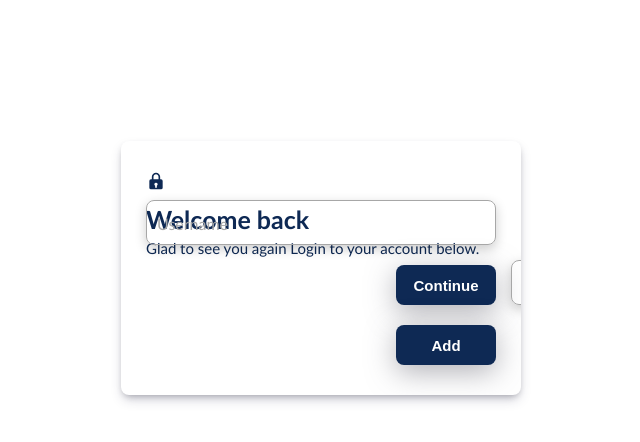
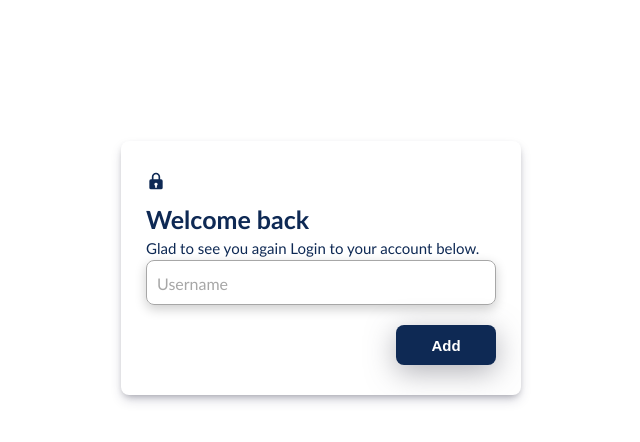
Before and after one commit to RijanLexterr/ProNoia, a PHP site: page /SALTANDLIGHT/php/attendance.php in a window 1280 px wide. Shown: the part 132-574 px from the top of the page, without its empty margins (319-959 px from the left). Run offline with PHP 8.4, Linux system fonts and the light colour scheme.

Commit message:
Update attendance.php

```diff
--- a/SALTANDLIGHT/php/attendance.php
+++ b/SALTANDLIGHT/php/attendance.php
@@ -11,7 +11,6 @@ if(isset($_POST['submit'])){
 
   try {
     $Username = $_POST['Username'];
-    $Date =  date("Y-m-d H:i:s");
 
     $AttendanceDate =  date("Y-m-d H:i:s");
 
@@ -33,9 +32,6 @@ if(isset($_POST['submit'])){
     }
 
 
-    $sql = "INSERT INTO user ( `Username`, `Date`) VALUES ('$Username','$Date')";
-    //tesst
-    $conn->query($sql) or die ($conn->error);
 
 
     }
@@ -60,12 +56,6 @@ if(isset($_POST['submit'])){
 
 </head>
 <body>
-
-
-
-
-
-
 
 <div class="form-container">
   <form class="form" action="" method="post">
@@ -94,22 +84,10 @@ if(isset($_POST['submit'])){
         <input placeholder="" class="input" type="text"  name="Username" id="Username" required/>
         <span class="placeholder">Username</span>
       </div>
-      <button class="btn" type="button">
-        <label class="btn-label" for="toggle-checkbox">Continue</label>
-      </button>
 
 
       <input type="submit" name="submit" class="btn btn-label" value="Add">
     </div>
-    <div class="password-card">
-      <div class="field-container">
-        <input placeholder="" class="input" type="password" />
-        <span class="placeholder">Password</span>
-      </div>
-
-
-      <input type="submit" name="submit" class="btn" value="Add">
-
 
     </div>
   </form>
```
